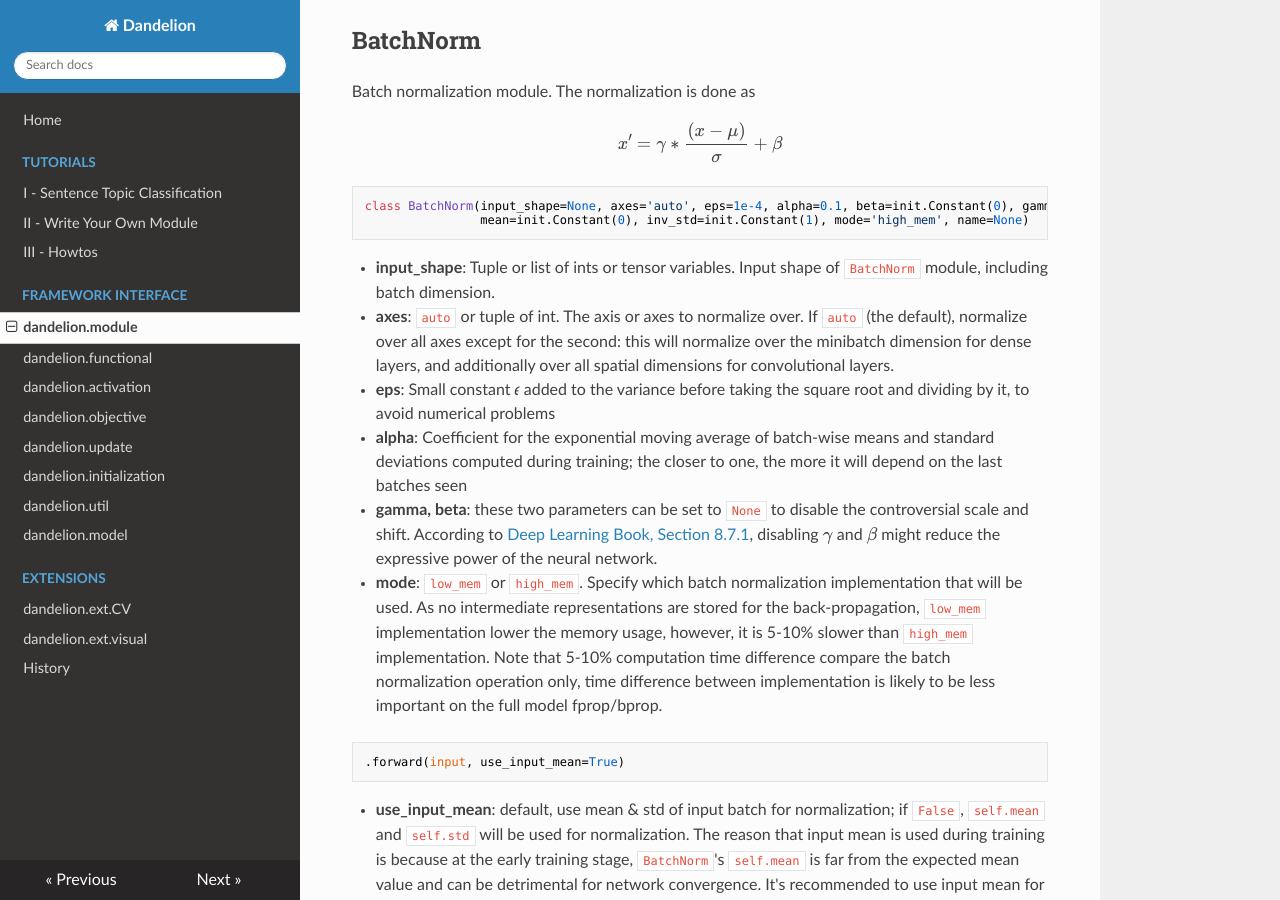
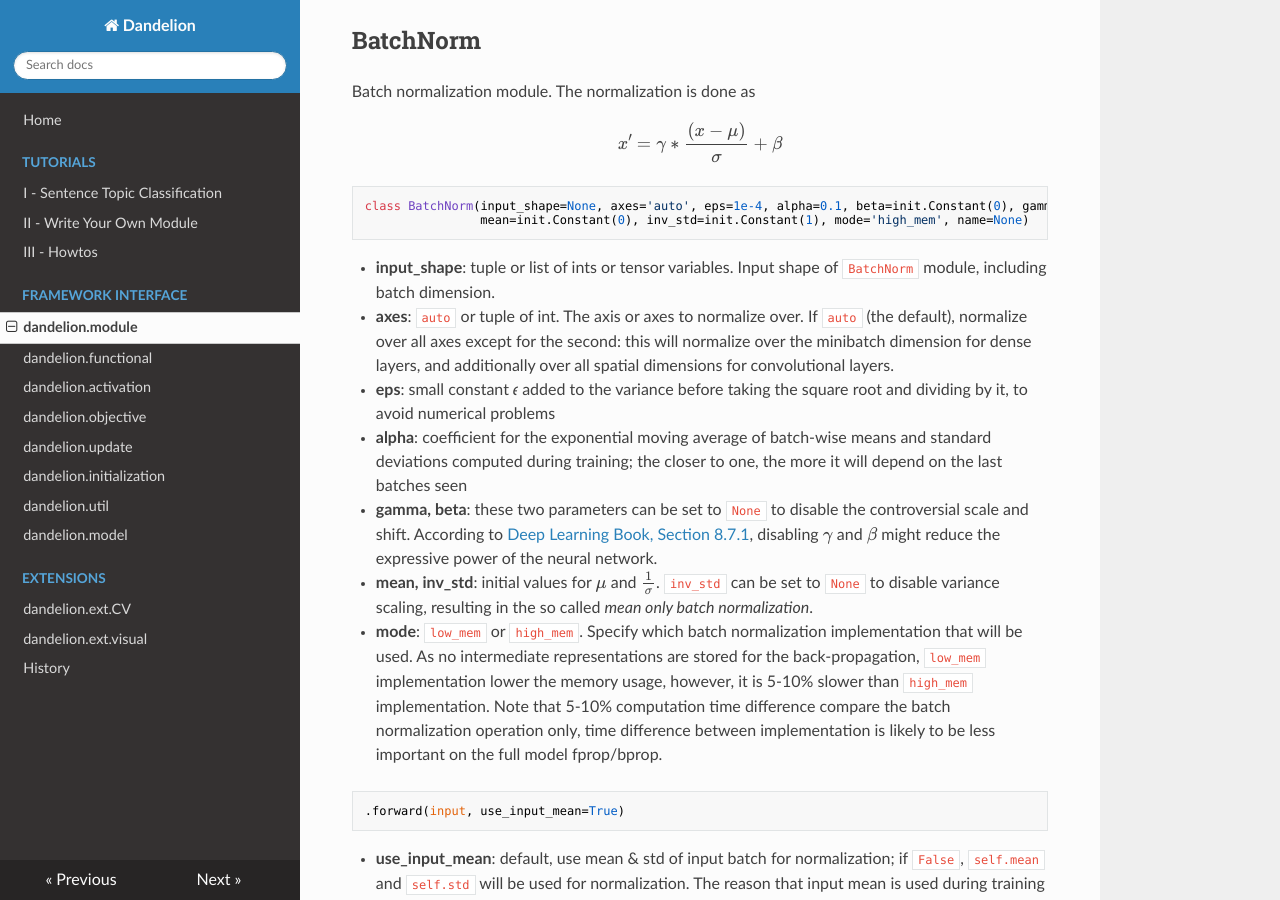
Before and after one commit to david-leon/Dandelion, an MkDocs documentation site: the page built from docs/dandelion_module.md, in a window 1280 px wide and 900 px high, scrolled down 9816 px. Built offline with MkDocs 1.6.1, drawn with Linux system fonts in a browser that asks for light colours; nearby versions of some CDN libraries; formulas are drawn with MathJax 3.

Commit message:
add documentation

````diff
--- a/dandelion/__init__.py
+++ b/dandelion/__init__.py
@@ -8,5 +8,5 @@ from . import functional
 from . import model
 from . import ext
 
-__version__ = "0.17.20"
+__version__ = "0.17.21"
 __author__  = "David Leon (Dawei Leng)"
--- a/docs/dandelion_module.md
+++ b/docs/dandelion_module.md
@@ -132,7 +132,7 @@ class GRU(input_dims, hidden_dim, initializer=init.Normal(0.1), grad_clipping=0,
 * **seq_mask**: mask for `seq_input`
 * **backward**: bool. Whether scan in backward direction
 * **only_return_final**: bool. If `True`, only return the ﬁnal sequential output (e.g. for tasks where a single target value for the entire sequence is desired). In this case, Theano makes an optimization which saves memory.
-* **return_final_state**: If `True`, the final state of `hidden` and `cell` will be returned, both (B, hidden_dim)
+* **return_final_state**: if `True`, the final state of `hidden` and `cell` will be returned, both (B, hidden_dim)
 
 ```python
 .predict = .forward
@@ -356,11 +356,12 @@ $$
 class BatchNorm(input_shape=None, axes='auto', eps=1e-4, alpha=0.1, beta=init.Constant(0), gamma=init.Constant(1),
                 mean=init.Constant(0), inv_std=init.Constant(1), mode='high_mem', name=None)
 ```
-* **input_shape**: Tuple or list of ints or tensor variables. Input shape of `BatchNorm` module, including batch dimension.
+* **input_shape**: tuple or list of ints or tensor variables. Input shape of `BatchNorm` module, including batch dimension.
 * **axes**: `auto` or tuple of int. The axis or axes to normalize over. If `auto` (the default), normalize over all axes except for the second: this will normalize over the minibatch dimension for dense layers, and additionally over all spatial dimensions for convolutional layers.
-* **eps**: Small constant 𝜖 added to the variance before taking the square root and dividing by it, to avoid numerical problems
-* **alpha**: Coefficient for the exponential moving average of batch-wise means and standard deviations computed during training; the closer to one, the more it will depend on the last batches seen
+* **eps**: small constant 𝜖 added to the variance before taking the square root and dividing by it, to avoid numerical problems
+* **alpha**: coefficient for the exponential moving average of batch-wise means and standard deviations computed during training; the closer to one, the more it will depend on the last batches seen
 * **gamma, beta**: these two parameters can be set to `None` to disable the controversial scale and shift. According to [Deep Learning Book, Section 8.7.1](http://www.deeplearningbook.org/contents/optimization.html), disabling $\gamma$ and $\beta$ might reduce the expressive power of the neural network.
+* **mean, inv_std**: initial values for $\mu$ and $\frac{1}{\sigma}$. `inv_std` can be set to `None` to disable variance scaling, resulting in the so called *mean only batch normalization*.
 * **mode**: `low_mem` or `high_mem`. Specify which batch normalization implementation that will be used. As no intermediate representations are stored for the back-propagation, `low_mem` implementation lower the memory usage, however, it is 5-10% slower than `high_mem` implementation. Note that 5-10% computation time difference compare the batch normalization operation only, time difference between implementation is likely to be less important on the full model fprop/bprop.
 
 ```python
````
Also changed, not shown: docs/history.md (+3 -0 lines).
